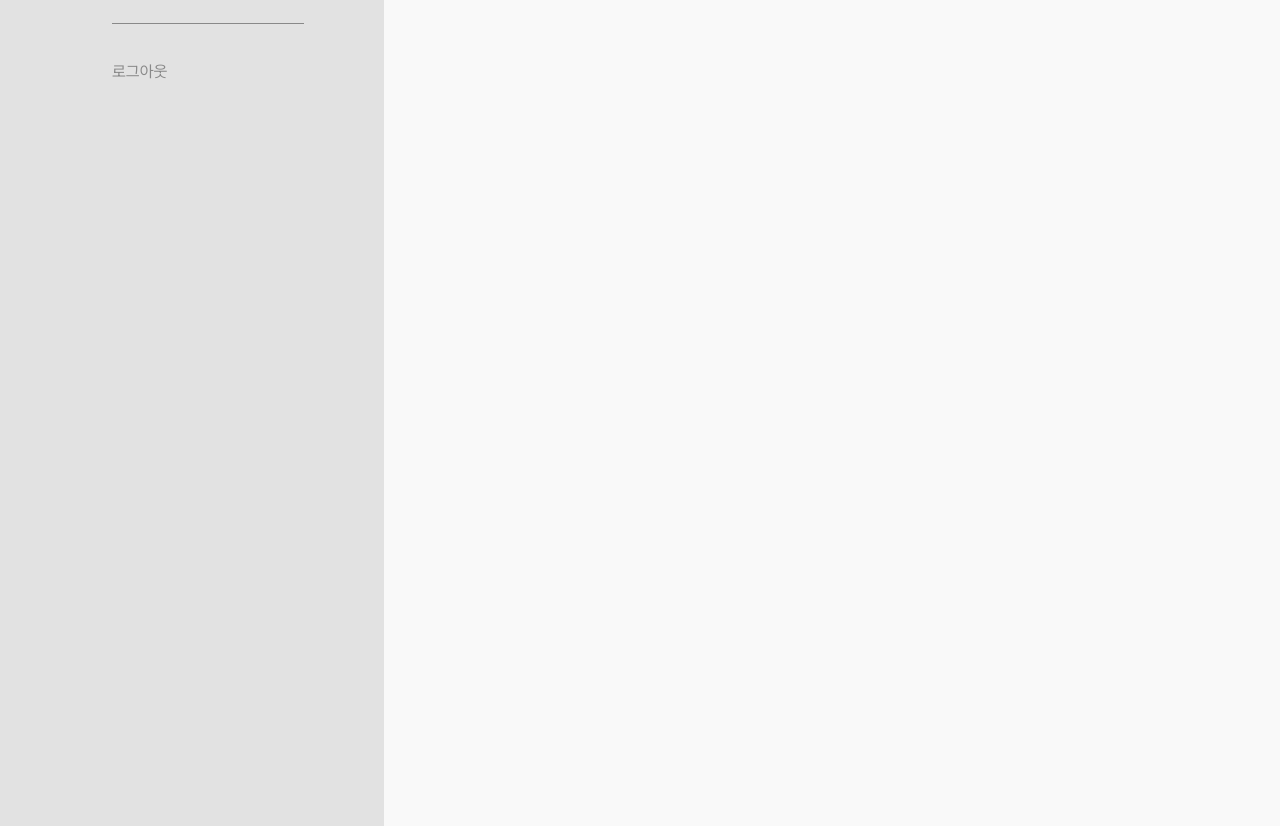
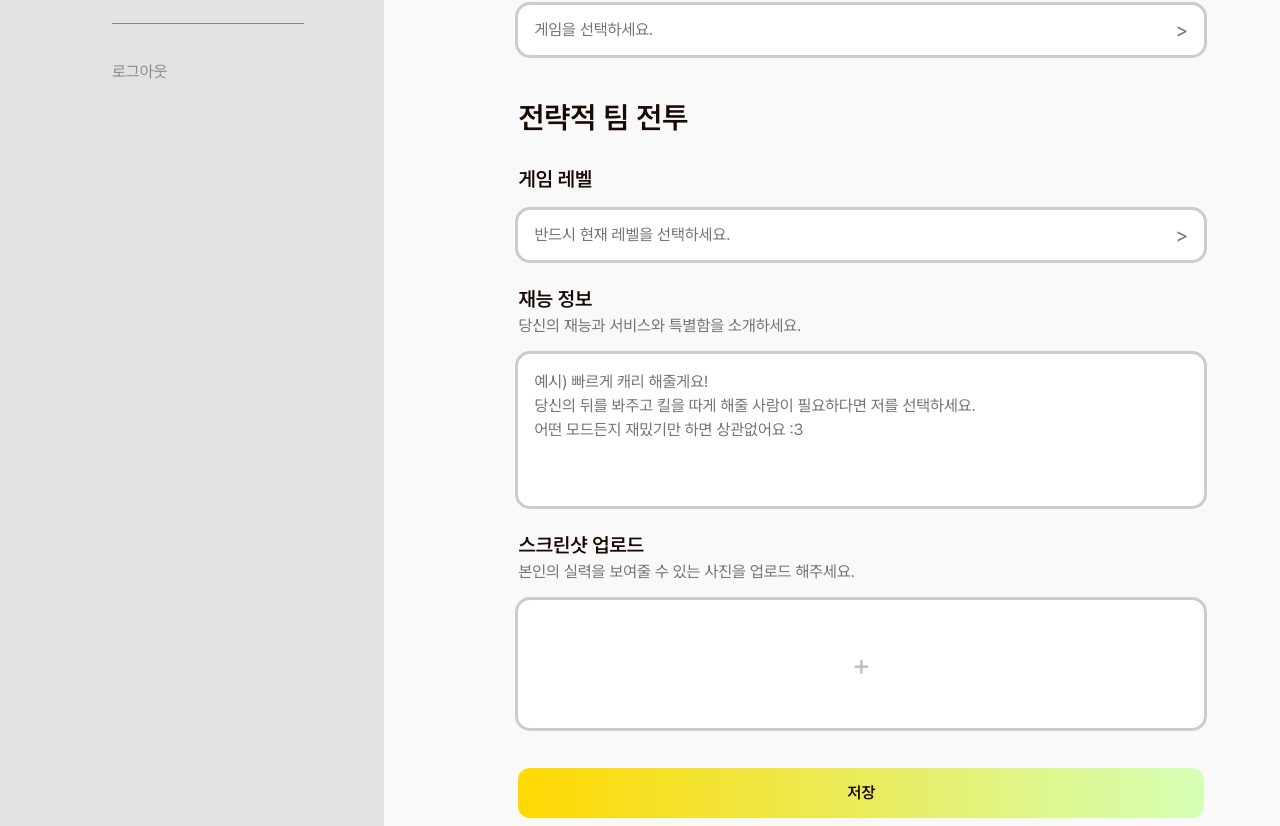
Before and after one commit to oz-main-project-team-02/vita-gamemate-fe, a React (Vite) app: page /user/gamemate in a window 1280 px wide. Shown: the part 614-1440 px from the top of the page. Built offline with nearby package versions, Linux system fonts and the light colour scheme.

Commit message:
feaat: 게임 메이트 등록페이지 UI디자인

```diff
--- /dev/null
+++ b/src/components/GameMatePage/GameSelect.tsx
@@ -0,0 +1,13 @@
+const GameSelect = () => {
+    return (
+        <div className='flex flex-col gap-4'>
+            <h2 className='text-3xl font-semibold'>게임 선택하기</h2>
+            <button className='h-[50px] bg-white rounded-xl text-gray-400 flex justify-between items-center p-4 outline outline-gray-200'>
+                <span>게임을 선택하세요.</span>
+                <span className='text-xl'>&gt;</span>
+            </button>
+        </div>
+    );
+};
+
+export default GameSelect;
--- /dev/null
+++ b/src/components/GameMatePage/TeamBattleForm.tsx
@@ -0,0 +1,50 @@
+import { useState } from 'react';
+
+const TeamBattleForm = () => {
+    const [textareaValue, setTextareaValue] = useState('');
+
+    return (
+        <form className='flex flex-col gap-6'>
+            <h2 className='text-3xl font-semibold'>전략적 팀 전투</h2>
+            <div className='flex flex-col gap-4'>
+                <h2 className='text-xl font-semibold'>게임 레벨</h2>
+                <button className='h-[50px] bg-white rounded-xl text-gray-400 flex justify-between items-center p-4 outline outline-gray-200'>
+                    <span>반드시 현재 레벨을 선택하세요.</span>
+                    <span className='text-xl'>&gt;</span>
+                </button>
+            </div>
+            <div className='flex flex-col gap-4'>
+                <div className='flex flex-col'>
+                    <h2 className='text-xl font-semibold'>재능 정보</h2>
+                    <p className='text-gray-400'>당신의 재능과 서비스와 특별함을 소개하세요.</p>
+                </div>
+                <textarea
+                    className='rounded-xl p-4 outline outline-gray-200 resize-none'
+                    rows={5}
+                    placeholder='예시) 빠르게 캐리 해줄게요!&#13;당신의 뒤를 봐주고 킬을 따게 해줄 사람이 필요하다면 저를 선택하세요.&#13;어떤 모드든지 재밌기만 하면 상관없어요 :3'
+                    value={textareaValue}
+                    onChange={(e) => {
+                        setTextareaValue(e.target.value);
+                    }}></textarea>
+            </div>
+            <div className='flex flex-col gap-4'>
+                <div className='flex flex-col'>
+                    <h2 className='text-xl font-semibold'>스크린샷 업로드</h2>
+                    <p className='text-gray-400'>
+                        본인의 실력을 보여줄 수 있는 사진을 업로드 해주세요.
+                    </p>
+                </div>
+                <button className='bg-white h-32 rounded-xl text-3xl text-gray-300 outline outline-gray-200'>
+                    +
+                </button>
+            </div>
+            <button
+                type='submit'
+                className='h-[50px] rounded-xl bg-gradient-to-r from-[#FFD800] to-[#D5FFB7] font-semibold mt-4'>
+                저장
+            </button>
+        </form>
+    );
+};
+
+export default TeamBattleForm;
--- a/src/pages/GameMatePage.tsx
+++ b/src/pages/GameMatePage.tsx
@@ -1,7 +1,9 @@
-import FilterList from "../components/EditInfoPage/FilterList";
-import TitleIntro from "../components/Common/TitleIntro";
-import ProfileImg from "../components/EditInfoPage/ProfileImg";
-import CommonLayout from "../layouts/CommonLayout";
+import FilterList from '../components/EditInfoPage/FilterList';
+import TitleIntro from '../components/Common/TitleIntro';
+import ProfileImg from '../components/EditInfoPage/ProfileImg';
+import CommonLayout from '../layouts/CommonLayout';
+import GameSelect from '../components/GameMatePage/GameSelect';
+import TeamBattleForm from '../components/GameMatePage/TeamBattleForm';
 
 export default function GameMatePage() {
     return (
@@ -9,12 +11,16 @@ export default function GameMatePage() {
             <div className='w-full h-[4105px]'>
                 {/* <NavBar /> */}
                 <TitleIntro
-          titleE={"VITA GAMEMATE"}
-          titleK={"게임 메이트"}
-          content={"당신의 재능을 보여주세요!"}
+                    titleE={'VITA GAMEMATE'}
+                    titleK={'게임 메이트'}
+                    content={'당신의 재능을 보여주세요!'}
                 />
                 <div className='w-full h-[1866px] relative bg-gray-100'>
                     <ProfileImg />
+                    <div className='absolute top-[260px] left-[40.5%] flex flex-col gap-10 min-w-[686px]'>
+                        <GameSelect />
+                        <TeamBattleForm />
+                    </div>
                     <div className='w-[30%] h-[1866px] absolute flex justify-end bg-[#E2E2E2]'>
                         <FilterList />
                     </div>
```
Lines whose indentation alone changed are shown as unchanged.
